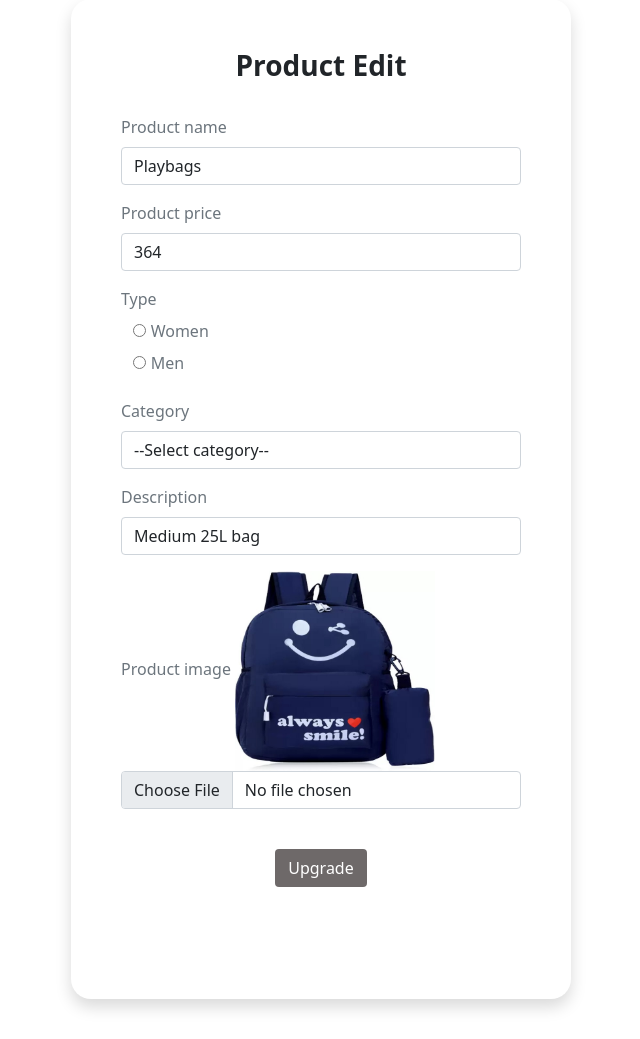
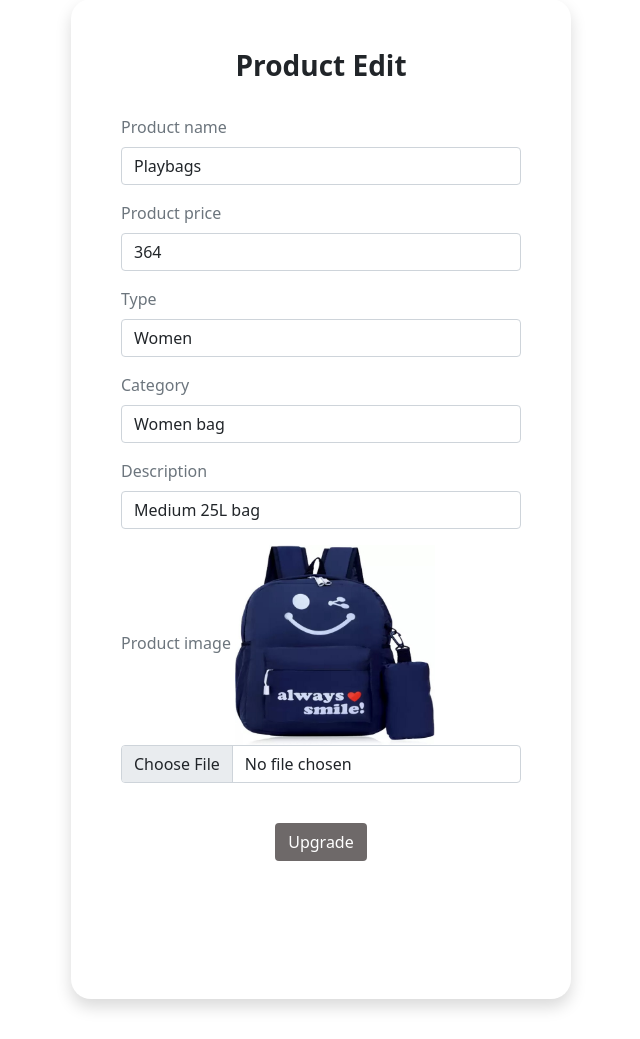
Before and after one commit to AkhilaJayakumar03/trends, a Django app: page /trendsapp/edit/2 in a window 1280 px wide. Shown: the part 101-1140 px from the top of the page, without its empty margins (479-1119 px from the left). Run offline with Django 4.2, Linux system fonts and the light colour scheme; data comes from the database, SQL or seed files in the repository; both versions use the stored data as it was after the commit; some libraries are stand-ins or nearby versions.

Commit message:
modified

```diff
--- a/trendsapp/models.py
+++ b/trendsapp/models.py
@@ -13,18 +13,18 @@ class shopregmodel(models.Model):
 
 class productupmodel(models.Model):
     Category = (
-        ('womenclothing', 'Women clothing'),
-        ('womenwatch', 'Women watch'),
-        ('womenshoe', 'Women shoe'),
-        ('womenbag', 'Women bag'),
-        ('menclothing', 'Men clothing'),
-        ('menwatch', 'Men watch'),
-        ('menshoe', 'Men shoe'),
-        ('menbag', 'Men bag'),
+        ('Women clothing', 'Women clothing'),
+        ('Women watch', 'Women watch'),
+        ('Women shoe', 'Women shoe'),
+        ('Women bag', 'Women bag'),
+        ('Men clothing', 'Men clothing'),
+        ('Men watch', 'Men watch'),
+        ('Men shoe', 'Men shoe'),
+        ('Men bag', 'Men bag'),
     )
     Gendertype = (
-        ('women', 'Women'),
-        ('men', 'Men'),
+        ('Women', 'Women'),
+        ('Wen', 'Men'),
     )
     shopid = models.IntegerField()
     productname=models.CharField(max_length=50)
--- a/trendsapp/templates/index.html
+++ b/trendsapp/templates/index.html
@@ -37,6 +37,10 @@ color:grey;}
   opacity: .50;
   cursor:pointer;
 }
+     .dark-mode{
+            background-color:black;
+            color:white;
+        }
     </style>
 
     <link href="https://cdn.jsdelivr.net/npm/bootstrap@5.0.2/dist/css/bootstrap.min.css" rel="stylesheet" integrity="sha384-EVSTQN3/azprG1Anm3QDgpJLIm9Nao0Yz1ztcQTwFspd3yD65VohhpuuCOmLASjC" crossorigin="anonymous">
@@ -92,7 +96,6 @@ color:grey;}
               <a  class="nav-link text-light" href="http://127.0.0.1:8000/trendsapp/wishlistdisplay/"><i class="fa-solid fa-heart fa-1x"></i></a>
                 <input class="form-control me-2" type="search" placeholder="Search" aria-label="Search" >
                 <button class="btn text-light"><i class=" fa-sharp fa-solid fa-magnifying-glass fa-1x"></i></button>
-
             </form>
           </div>
         </div>
--- a/trendsapp/templates/productedit.html
+++ b/trendsapp/templates/productedit.html
@@ -80,22 +80,65 @@
         <input type="number" class="form-control" name="productprice" value="{{a.productprice}}">
       </div>
           <div class="mb-3">
-        <label class="form-label text-secondary">Type</label><br>
-        &nbsp;&nbsp;&nbsp;<input type="radio"  value="{{a.producttype}}" name="producttype">&nbsp;<label class="form-label text-secondary">Women</label><br>
-         &nbsp;&nbsp;&nbsp;<input type="radio" value="{{a.producttype}}" name="producttype">&nbsp;<label class="form-label text-secondary">Men</label>
+        <label class="form-label text-secondary">Type</label>
+  <select class="form-control" name="producttype">
+          {% if a.producttype == 'Women'%}
+                 <option selected>Women</option>
+        {% else %}
+            <option>Women</option>
+        {% endif %}
+                  {% if a.producttype == 'Men'%}
+                 <option selected>Men</option>
+        {% else %}
+            <option>Men</option>
+        {% endif %}
+               </select>
       </div>
          <div class="mb-3">
         <label class="form-label text-secondary">Category</label><br>
              <select class="form-control" name="category">
    <option>--Select category--</option>
-  <option value="{{a.category}}">Women clothing</option>
-  <option value="{{a.category}}">Women watches</option>
-  <option value="{{a.category}}">Women shoes</option>
-  <option value="{{a.category}}">Women bags</option>
-  <option value="{{a.category}}">Men clothing</option>
-  <option value="{{a.category}}">Men watches</option>
-  <option value="{{a.category}}">Men shoes</option>
-  <option value="{{a.category}}">Men bags</option>
+                    {% if a.category == 'Women clothing'%}
+                 <option selected>Women clothing</option>
+        {% else %}
+            <option>Women clothing</option>
+        {% endif %}
+                   {% if a.category == 'Women watch'%}
+                 <option selected>Women watch</option>
+        {% else %}
+            <option>Women watch</option>
+        {% endif %}
+                      {% if a.category == 'Women shoe'%}
+                 <option selected>Women shoe</option>
+        {% else %}
+            <option>Women shoe</option>
+        {% endif %}
+                     {% if a.category == 'Women bag'%}
+                 <option selected>Women bag</option>
+        {% else %}
+            <option>Women bag</option>
+        {% endif %}
+                    {% if a.category == 'Men clothing'%}
+                 <option selected>Men clothing</option>
+        {% else %}
+            <option>Men clothing</option>
+        {% endif %}
+
+                     {% if a.category == 'Men watch'%}
+                 <option selected>Men watch</option>
+        {% else %}
+            <option>Men watch</option>
+        {% endif %}
+                 {% if a.category == 'Men shoe'%}
+                 <option selected>Men shoe</option>
+        {% else %}
+            <option>Men shoe</option>
+        {% endif %}
+                 {% if a.category == 'Men bag'%}
+                 <option selected>Men bag</option>
+        {% else %}
+            <option>Men bag</option>
+        {% endif %}
 </select>
       </div>
  <div class="mb-3">
--- a/trendsapp/urls.py
+++ b/trendsapp/urls.py
@@ -3,7 +3,6 @@ from.views import *
 
 
 urlpatterns=[
-    path('index/',index),
     path('shopregister/',shopregister),
     path('shoplogin/',shoplogin),
     path('shopprofile/',shopprofile),
--- a/trendsproject/settings.py
+++ b/trendsproject/settings.py
@@ -129,4 +129,4 @@ EMAIL_HOST = 'smtp.gmail.com'
 EMAIL_USE_TLS = True
 EMAIL_PORT = 587
 EMAIL_HOST_USER ='p2141861@gmail.com'
-EMAIL_HOST_PASSWORD='vgjowjukmryvvsdj'
+EMAIL_HOST_PASSWORD='hguppzagpaydjnve'
--- a/trendsproject/urls.py
+++ b/trendsproject/urls.py
@@ -15,8 +15,10 @@ Including another URLconf
 """
 from django.contrib import admin
 from django.urls import path,include
+from trendsapp import views
 
 urlpatterns = [
     path('admin/', admin.site.urls),
+    path('',views.index),
     path('trendsapp/',include('trendsapp.urls'))
 ]
```
Also changed, not shown: trendsapp/templates/productupload.html (+14 -11 lines), db.sqlite3.
